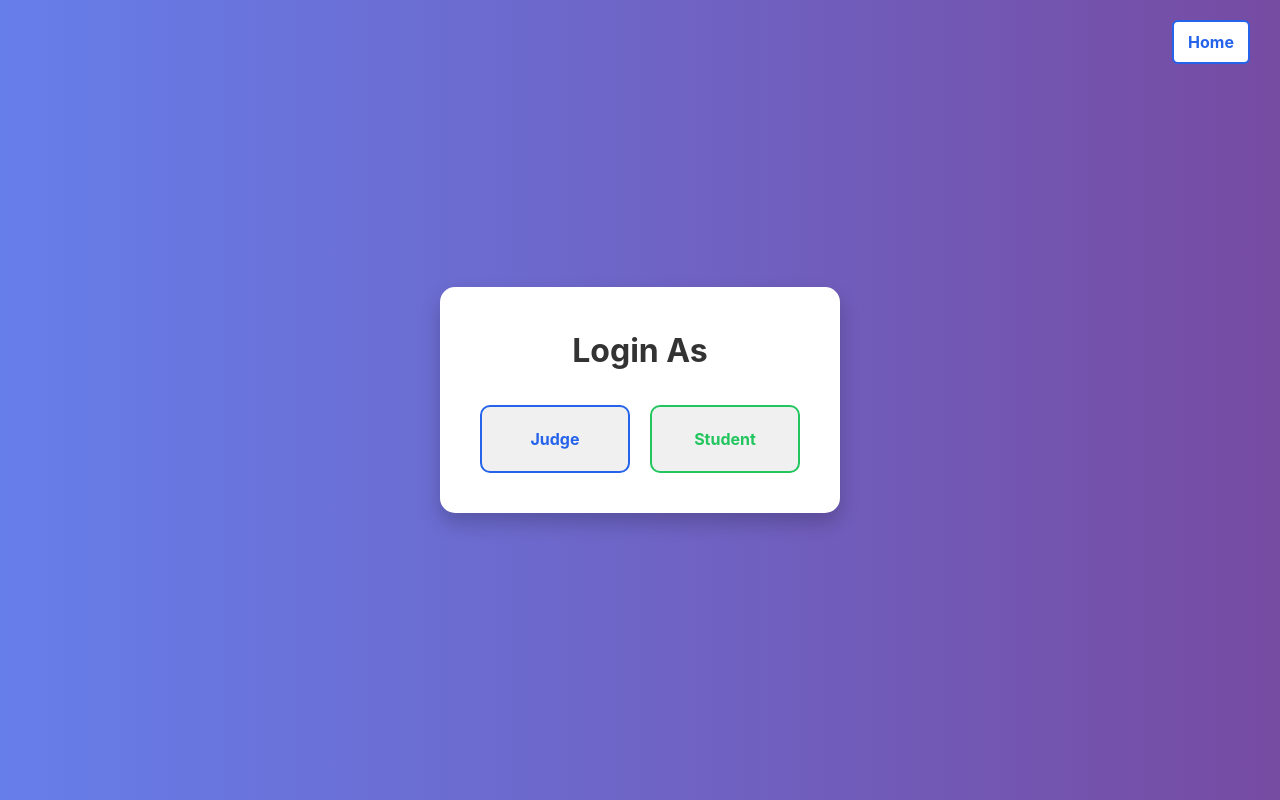
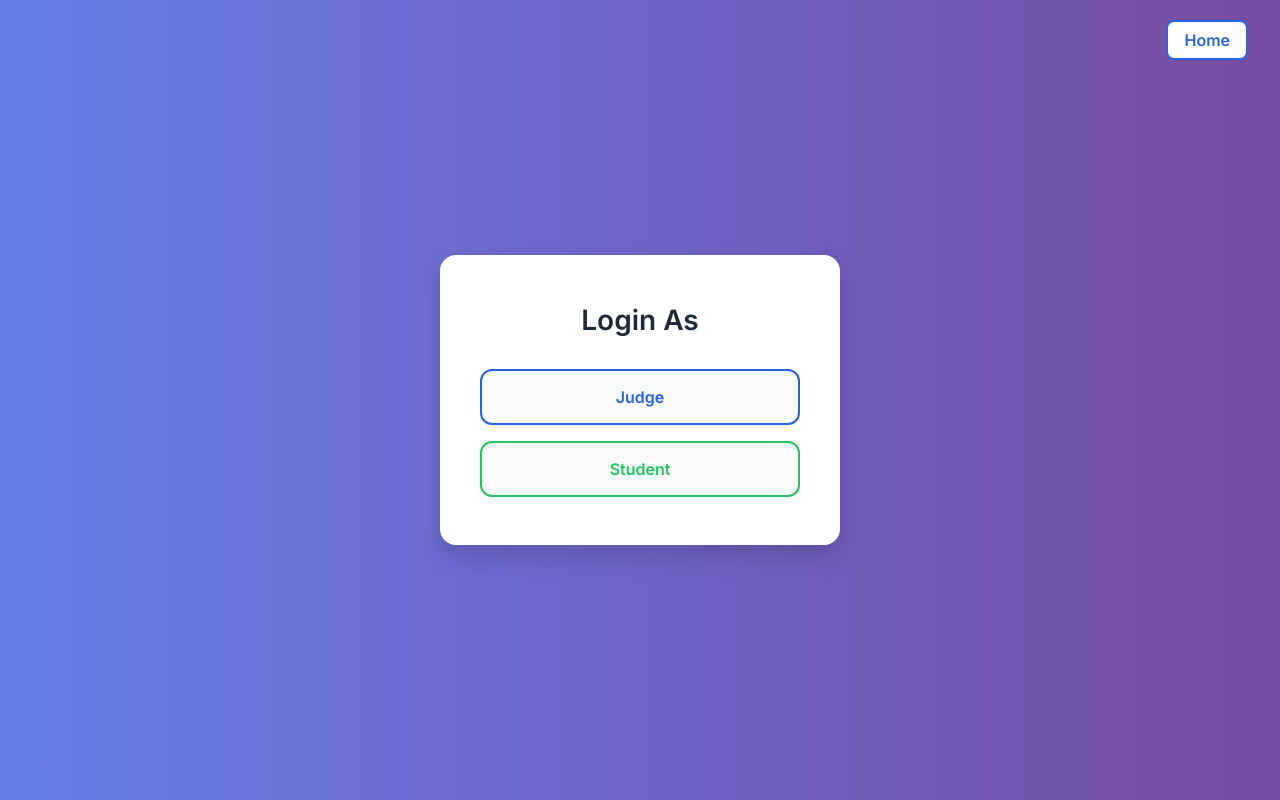
Before and after one commit to CMurry12/CS--4350--The-Adjudicators, a website: page JudgingApp/public/login.html in a window 1280 px wide. Drawn offline with Linux system fonts and the light colour scheme.

Commit message:
Update login.html

```diff
--- a/JudgingApp/public/login.html
+++ b/JudgingApp/public/login.html
@@ -4,12 +4,16 @@
   <meta charset="UTF-8" />
   <meta name="viewport" content="width=device-width, initial-scale=1.0">
   <title>Select Login</title>
-  <link rel="stylesheet" href="styles.css">
+  <link href="https://fonts.googleapis.com/css2?family=Inter:wght@400;600&display=swap" rel="stylesheet">
   <style>
+    * {
+      box-sizing: border-box;
+      margin: 0;
+      padding: 0;
+    }
+
     body {
       background: linear-gradient(to right, #667eea, #764ba2);
-      margin: 0;
-      padding: 0;
       font-family: 'Inter', sans-serif;
       height: 100vh;
       display: flex;
@@ -19,38 +23,40 @@
     }
 
     .container {
-      background: white;
-      padding: 40px;
-      border-radius: 15px;
-      box-shadow: 0 10px 20px rgba(0,0,0,0.2);
+      background: #fff;
+      padding: 3rem 2.5rem;
+      border-radius: 1rem;
+      box-shadow: 0 12px 24px rgba(0, 0, 0, 0.15);
       text-align: center;
+      width: 100%;
+      max-width: 400px;
     }
 
     h1 {
-      margin-bottom: 30px;
-      color: #333;
+      color: #1f2937;
+      font-size: 1.75rem;
+      margin-bottom: 2rem;
     }
 
     .login-options {
       display: flex;
-      gap: 20px;
-      justify-content: center;
+      flex-direction: column;
+      gap: 1rem;
     }
 
     .login-box {
-      padding: 20px 30px;
-      border-radius: 10px;
-      background: #f0f0f0;
+      padding: 1rem;
+      border-radius: 0.75rem;
+      background: #f9fafb;
+      font-weight: 600;
       cursor: pointer;
-      font-weight: bold;
-      transition: all 0.3s ease;
-      width: 150px;
+      transition: transform 0.2s, background 0.2s;
       border: 2px solid transparent;
     }
 
     .login-box:hover {
-      background: #e0e0e0;
-      transform: scale(1.05);
+      background: #f1f5f9;
+      transform: translateY(-2px);
     }
 
     .login-box.judge {
@@ -65,21 +71,32 @@
 
     .home-button {
       position: absolute;
-      top: 20px;
-      right: 30px;
+      top: 1.25rem;
+      right: 2rem;
       background: white;
       color: #2563eb;
       border: 2px solid #2563eb;
-      padding: 8px 14px;
-      border-radius: 6px;
-      font-weight: bold;
+      padding: 0.5rem 1rem;
+      border-radius: 0.5rem;
+      font-weight: 600;
       text-decoration: none;
-      transition: 0.3s;
+      transition: all 0.2s ease;
     }
 
     .home-button:hover {
       background: #2563eb;
       color: white;
+    }
+
+    @media (max-width: 480px) {
+      .container {
+        margin: 0 1rem;
+        padding: 2rem;
+      }
+
+      .login-options {
+        flex-direction: column;
+      }
     }
   </style>
 </head>
@@ -94,5 +111,6 @@
       <div class="login-box student" onclick="location.href='student.html'">Student</div>
     </div>
   </div>
+
 </body>
 </html>
```
